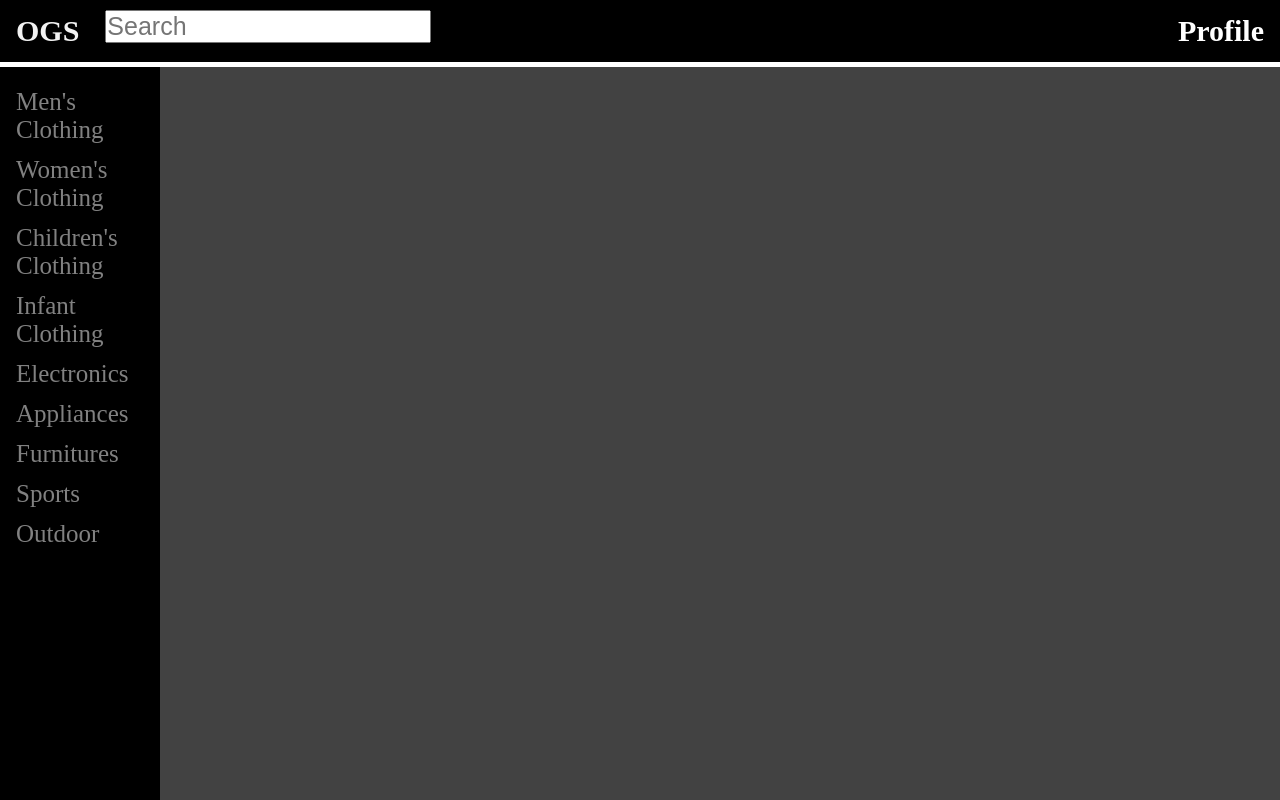
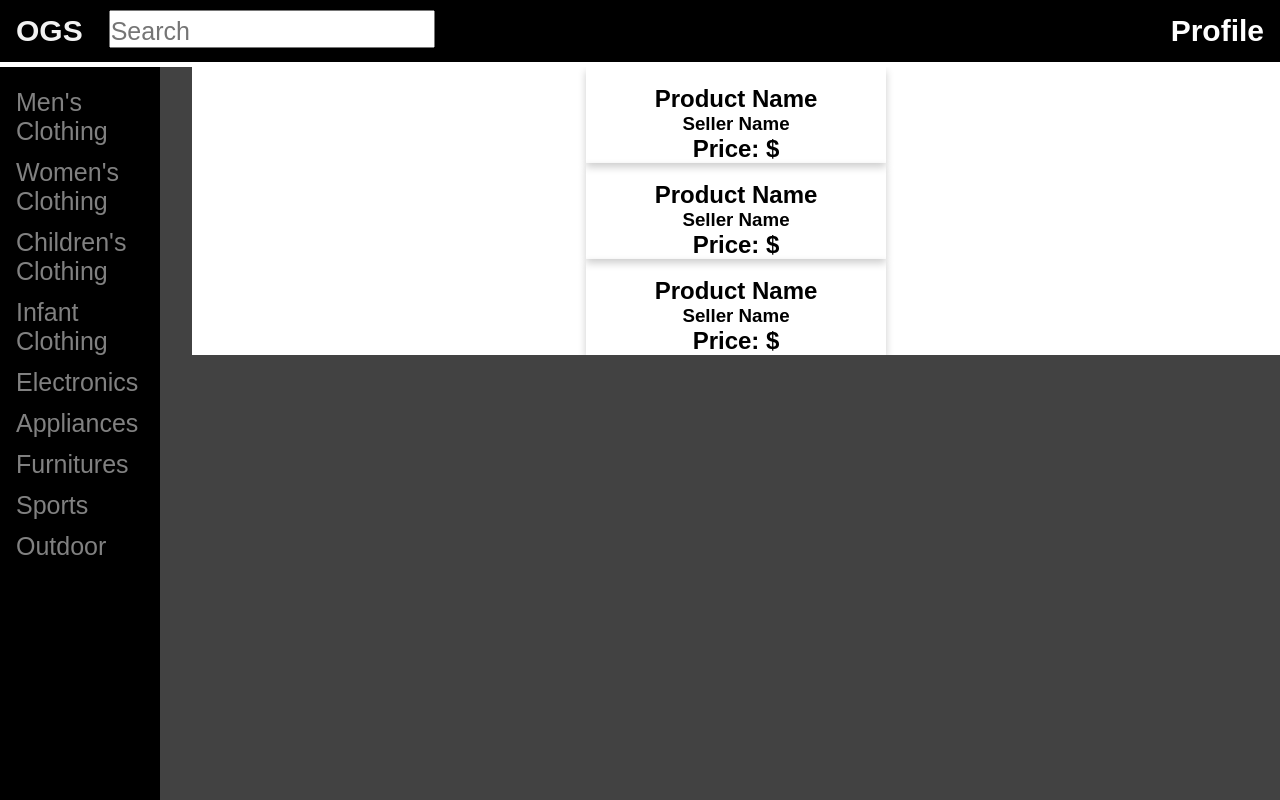
Before and after one commit to sharpnachos/OGS, a PHP site: page / in a window 1280 px wide. Run offline with PHP 8.4, Linux system fonts and the light colour scheme.

Commit message:
some progress

```diff
--- a/OGS/css/style.css
+++ b/OGS/css/style.css
@@ -27,6 +27,7 @@
 #main-header h1{
   float: left;
   color: #f2f2f2;
+  font-family: Arial, Helvetica, sans-serif;
   text-align: center;
   padding: 14px 16px;
   font-size: 30px;
@@ -35,6 +36,7 @@
 #main-header input{
   float: left;
   color: #f2f2f2;
+  padding-top: 5px;
   font-size: 25px;
   position: center;
   margin: 10px;
@@ -46,7 +48,7 @@
 }
 
 /* This doesn't work */
-#main-header #profile a.hover{
+#main-header a:hover{
   color: gray;
 }
 
@@ -66,17 +68,53 @@ body{
 .sidenav a {
   padding: 6px 8px 6px 16px;
   text-decoration: none;
+  font-family: Arial, Helvetica, sans-serif;
   font-size: 25px;
   color: #818181;
   display: block;
 }
 
-/*Doesn't look good yet*/
+.search-the-pile{
+  background-color: white;
+  float:right;
+  width: 85%;
+  height: 40%;
+  text-align: left;
+}
+
+.card {
+  box-shadow: 0 4px 8px 0 rgba(0, 0, 0, 0.2);
+  max-width: 300px;
+  margin: auto;
+  text-align: center;
+  font-family: arial;
+}
+
+.price {
+  color: grey;
+  font-size: 22px;
+}
+
+.card button {
+  border: none;
+  outline: 0;
+  padding: 12px;
+  color: white;
+  background-color: #000;
+  text-align: center;
+  cursor: pointer;
+  width: 100%;
+  font-size: 18px;
+}
+
+.card button:hover {
+  opacity: 0.7;
+}
+
 /*.sidenav li:nth-child(even){
   text-align: right;
 }*/
 
-/* Can't get hover to work for some reason */
-.sidenav a.hover{
+.sidenav a:hover{
   color:white;
 }
--- a/OGS/index.html
+++ b/OGS/index.html
@@ -3,7 +3,7 @@
     <head>
         <title>OGS</title>
         <link rel="stylesheet" href="css/style.css">
-</head>
+    </head>
 <body>
     <header id="main-header">
         <div class="container">
@@ -34,7 +34,26 @@
 
     </section>
     <section class="search-the-pile">
-
+        <div class="container">
+        <div class="card">
+            <img >
+            <h1>Product Name</h1>
+            <h3>Seller Name</h3>
+            <h2>Price: $</h2>
+        </div>
+        <div class="card">
+            <img >
+            <h1>Product Name</h1>
+            <h3>Seller Name</h3>
+            <h2>Price: $</h2>
+        </div>
+        <div class="card">
+            <img >
+            <h1>Product Name</h1>
+            <h3>Seller Name</h3>
+            <h2>Price: $</h2>
+        </div>
+        </div>
     </section>
 </body>
 </html>
```
